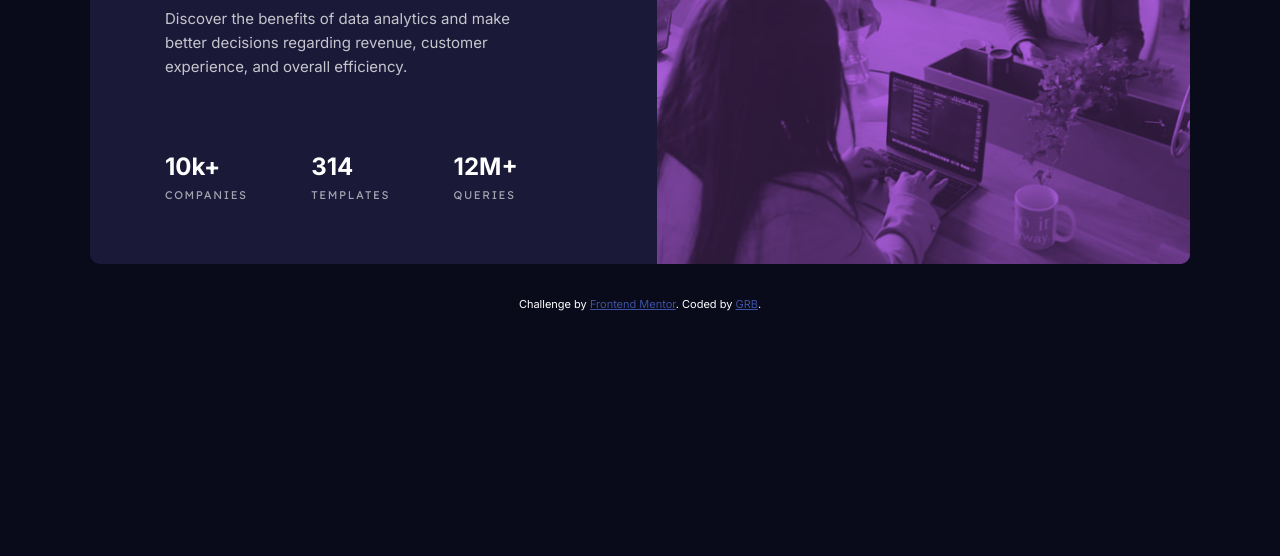
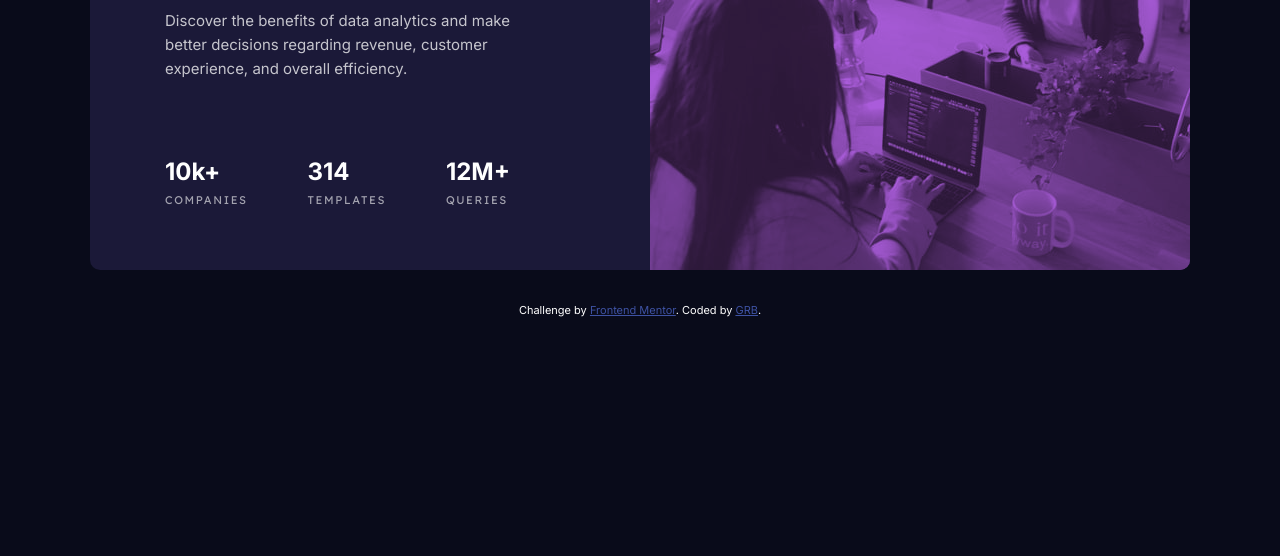
Before and after one commit to guy-blanchfield/stats-preview-card-component, a plain HTML site: page index.html in a window 1280 px wide. Shown: the part 260-816 px from the top of the page. Drawn offline with Linux system fonts and the light colour scheme.

Commit message:
tidied up style.css

```diff
--- a/styles/style.css
+++ b/styles/style.css
@@ -18,7 +18,7 @@
     --accent: var(--primary-softviolet);
 
     /* sizes */
-    --card-width-mobile: 330px;
+    --card-width-mobile: min(330px, 88vw);
     --card-width-desktop: 1100px;
 }
 
@@ -58,12 +58,11 @@ h1 {
     .stats-preview-card {
         flex-direction: row;
         width: var(--card-width-desktop);
+        justify-content: space-between;
     }
 }
 
 .stats-preview-card-hero {
-    height: 240px;
-    overflow: hidden;
     background-color: var(--accent);
 }
 
@@ -83,6 +82,10 @@ h1 {
     /* mix-blend-mode alone isn't getting the exact effect */
     /* try some opacity as well */
     opacity: 0.75;
+
+    /* NB there's a max-width: 100%
+    for img etc in the reset.css */
+
 }
 
 .stats-preview-card-content {
@@ -97,7 +100,7 @@ h1 {
 
 @media (min-width: 1200px) {
     .stats-preview-card-content {
-        width: 52%;
+        flex-basis: 50%;
         align-items: initial;
         justify-content: space-around;
         padding: 45px 100px 35px 75px;
@@ -143,7 +146,8 @@ h1 {
 
 @media (min-width: 1200px) {
     .stats-preview-card p {
-        width: 90%;
+        /*  to limit the line length a bit */
+        padding-right: 30px;
     }
 }
 
@@ -160,7 +164,8 @@ h1 {
     .stats-preview-card-stats-list {
         flex-direction: row;
         justify-content: space-between;
-        width: 90%;
+        /*  to limit the line length a bit */
+        padding-right: 30px;
     }
 }
 
```
